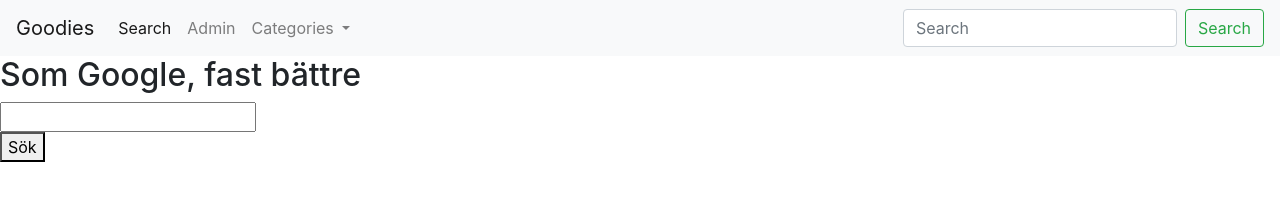
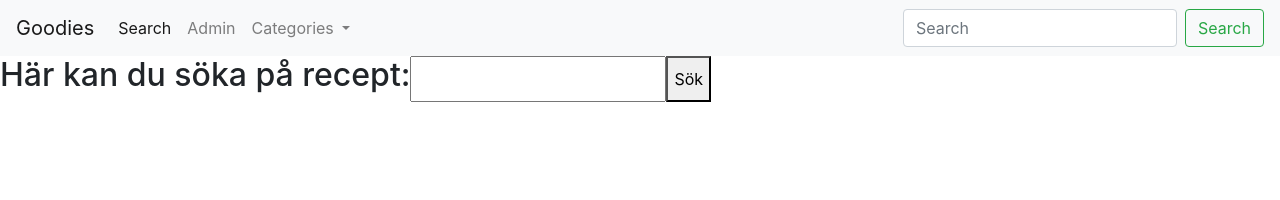
Before and after one commit to LaureaLindroos/RecipeProject, a website: page www/index.html in a window 1280 px wide. Drawn offline with nearby package versions, Linux system fonts and the light colour scheme.

Commit message:
not working

```diff
--- a/www/index.html
+++ b/www/index.html
@@ -42,10 +42,12 @@
             </form>
           </div>
         </nav>
-    <h2>Som Google, fast bättre</h2>
+        <div class="input-group mb-3">
+    <h2>Här kan du söka på recept:</h2>
     <input id="search-value" type="text" name="recipe-search">
     <ul class="list-group" id="resultAc"></ul>
     <button id="search-button">Sök</button>
+    </div>
     <section id="search-result">
       </section>
 
```
